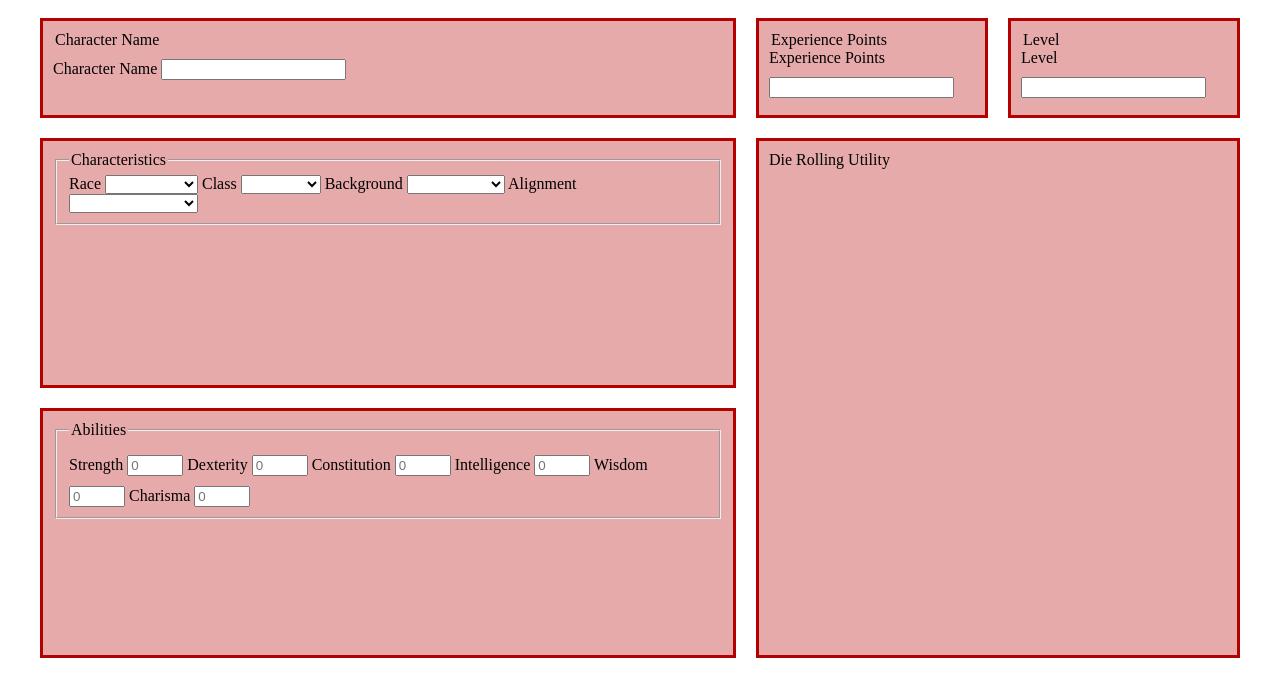
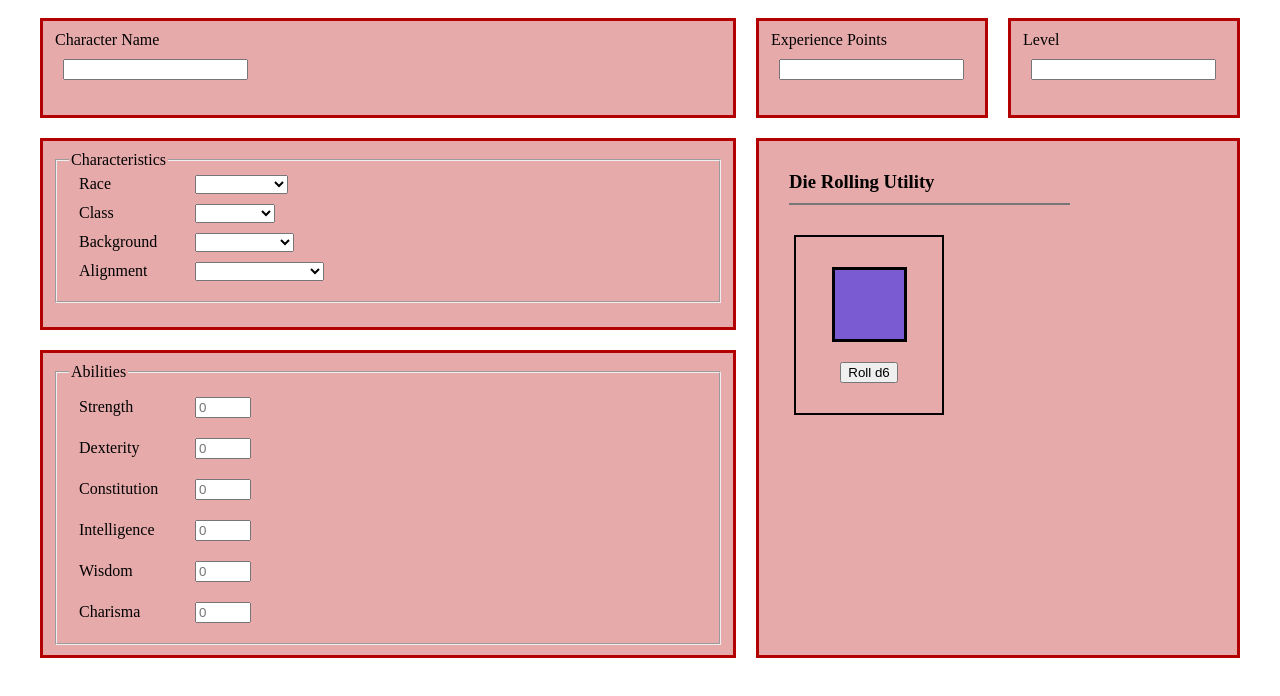
Before and after one commit to nathancfox/dnd-webapp, a plain HTML site: page app/index.html in a window 1280 px wide. Shown: the part 72-768 px from the top of the page. Drawn offline with Linux system fonts and the light colour scheme.

Commit message:
Add d6, fix alignment, correct value choices.
Fixed alignment in the characteristics and abilities sections.
Also fixed an incomplete or misordered option list for Race
and Background. Added 1 d6 to the dice rolling utility.

```diff
--- a/app/index.html
+++ b/app/index.html
@@ -6,6 +6,7 @@
         <meta name="description" content="Dungeons and Dragons 5e Character Sheet Manager">
         <title>DnD Web App</title>
         <link rel="stylesheet" href="styles/styles.css">
+        <script src="scripts/dice.js" defer></script>
     </head>
     <body>
         <header>
@@ -15,7 +16,7 @@
             <section class="module" id="cname">
                 <form autocomplete="off" name="character_name_form">
                     <legend class="module-label">Character Name</legend>
-                    <label>Character Name
+                    <label class="form-element-label">
                         <input type="text">
                     </label>
                 </form>
@@ -23,16 +24,16 @@
             <section class="module" id="exp-points">
                 <form autocomplete="off" name="characteristics_form">
                     <legend class="module-label">Experience Points</legend>
-                    <label class="module-label">Experience Points
-                        <input type="number">
+                    <label class="form-element-label">
+                        <input type="number" min="0">
                     </label>
                 </form>
             </section>
             <section class="module" id="level">
                 <form autocomplete="off" name="level_form">
                     <legend class="module-label">Level</legend>
-                    <label>Level
-                        <input type="number">
+                    <label class="form-element-label">
+                        <input type="number" min="1">
                     </label>
                 </form>
             </section>
@@ -40,21 +41,21 @@
                <form autocomplete="off" name="characteristics_form">
                     <fieldset>
                          <legend class="module-label">Characteristics</legend>
-                         <label>Race
+                         <label class="form-element-label"><span class="fixed-width-label">Race</span>
                               <select>
                                    <option value=""></option>
-                                   <option value="dragonborn">Dragonborn</option>
                                    <option value="dwarf">Dwarf</option>
                                    <option value="elf">Elf</option>
+                                   <option value="halfling">Halfling</option>
+                                   <option value="human">Human</option>
+                                   <option value="dragonborn">Dragonborn</option>
                                    <option value="gnome">Gnome</option>
                                    <option value="half_elf">Half-Elf</option>
-                                   <option value="halfling">Halfling</option>
                                    <option value="half_orc">Half-Orc</option>
-                                   <option value="human">Human</option>
                                    <option value="tiefling">Tiefling</option>
                               </select>
                          </label>
-                         <label>Class
+                         <label class="form-element-label"><span class="fixed-width-label">Class</span>
                               <select>
                                    <option value=""></option>
                                    <option value="barbarian">Barbarian</option>
@@ -71,18 +72,25 @@
                                    <option value="wizard">Wizard</option>
                               </select>
                          </label>
-                         <label>Background
+                         <label class="form-element-label"><span class="fixed-width-label">Background</span>
                               <select>
                                    <option value=""></option>
                                    <option value="acolyte">Acolyte</option>
-                                   <option value="criminal_spy">Criminal/Spy</option>
+                                   <option value="charlatan">Charlatan</option>
+                                   <option value="criminal">Criminal</option>
+                                   <option value="entertainer">Entertainer</option>
                                    <option value="folk_hero">Folk Hero</option>
+                                   <option value="guild_artisan">Guild Artisan</option>
+                                   <option value="hermit">Hermit</option>
                                    <option value="noble">Noble</option>
+                                   <option value="outlander">Outlander</option>
                                    <option value="sage">Sage</option>
+                                   <option value="sailor">Sailor</option>
                                    <option value="soldier">Soldier</option>
+                                   <option value="urchin">Urchin</option>
                               </select>
                          </label>
-                         <label>Alignment
+                         <label class="form-element-label"><span class="fixed-width-label">Alignment</span>
                               <select>
                                    <option value=""></option>
                                    <optgroup label="Lawful">
@@ -105,36 +113,38 @@
                     </fieldset>
                </form>
             </section>
-            <section class="module" id="die-roller">
-                <label class="module-label">
-                    Die Rolling Utility
-                </label>
-            </section>
             <section class="module" id="stats">
                 <form autocomplete="off" name="characteristics_form">
                     <fieldset>
                          <legend class="module-label">Abilities</legend>
-                         <label>Strength
+                         <label class="form-element-label"><span class="fixed-width-label">Strength</span>
                              <input type="number" min="1" max="30" placeholder="0">
                          </label>
-                         <label>Dexterity
+                         <label class="form-element-label"><span class="fixed-width-label">Dexterity</span>
                              <input type="number" min="1" max="30" placeholder="0">
                          </label>
-                         <label>Constitution
+                         <label class="form-element-label"><span class="fixed-width-label">Constitution</span>
                              <input type="number" min="1" max="30" placeholder="0">
                          </label>
-                         <label>Intelligence
+                         <label class="form-element-label"><span class="fixed-width-label">Intelligence</span>
                              <input type="number" min="1" max="30" placeholder="0">
                          </label>
-                         <label>Wisdom
+                         <label class="form-element-label"><span class="fixed-width-label">Wisdom</span>
                              <input type="number" min="1" max="30" placeholder="0">
                          </label>
-                         <label>Charisma
+                         <label class="form-element-label"><span class="fixed-width-label">Charisma</span>
                              <input type="number" min="1" max="30" placeholder="0">
                          </label>
                     </fieldset>
                 </form>
             </section>
+            <section class="module" id="die-roller">
+                <h3>Die Rolling Utility</h3>
+                <div class="die">
+                    <p class="die-result" id="d6-result"></p>
+                    <button type="button" id="roll-d6" class="roll-button">Roll d6</button>
+                </div>
+            </section>
         </main>
     </body>
 </html>
--- /dev/null
+++ b/app/scripts/dice.js
@@ -0,0 +1,16 @@
+const button = document.querySelector('#roll-d6');
+button.addEventListener('click', updateResult);
+result = document.querySelector('#d6-result');
+
+function updateResult() {
+    result.textContent = roll(6);
+}
+
+function getRandomInt(max) {
+    // Returns random integer in interval [0, max)
+    return Math.floor(Math.random() * max);
+}
+
+function roll(max) {
+    return getRandomInt(max) + 1;
+}
--- a/app/styles/styles.css
+++ b/app/styles/styles.css
@@ -12,11 +12,21 @@ body {
 }
 
 h1 {
-  margin-top: 10px;
-  margin-bottom: 50px;
-  padding: 10px;
-  padding-left: 0px;
-  border-bottom: 2px solid #777777;
+    margin-top: 10px;
+    margin-bottom: 50px;
+    padding: 10px;
+    padding-left: 0px;
+    border-bottom: 2px solid #777777;
+}
+
+h3 {
+    margin: 10px;
+    margin-left: 20px;
+    margin-bottom: 30px;
+    padding: 10px;
+    padding-left: 0px;
+    border-bottom: 2px solid #777777;
+    width:15em;
 }
 
 header {
@@ -41,16 +51,50 @@ main  {
     padding: 10px;
 }
 
+.form-element-label {
+    display: block;
+    margin: 10px;
+    margin-top: 0px;
+}
+
+.fixed-width-label {
+    display: inline-block;
+    width: 7em;
+}
+
 input {
     margin-top: 10px;
 }
 
-textarea {
-    box-sizing: border-box;
-    width: 97%;
-    height: 85%;
-    margin-top: 10px;
+.die {
+    margin: 10px;
+    margin-left: 25px;
+    width: 150px;
+    border: 2px solid #000000;
+    display: flex;
+    flex-direction: column;
+    justify-content: center;
+    align-items: center;
+    padding: 30px 0px 30px 0px;
 }
+
+.die-result {
+    border: 3px solid #000000;
+    background-color: #0000FF77;
+    width: 75px;
+    height: 75px;
+    margin: 0px 0px 10px 0px;
+    display: flex;
+    justify-content: center;
+    align-items: center;
+    font-size: 3em;
+}
+
+.roll-button {
+    display: block;
+    margin: 10px 0px 0px 0px;
+}
+
 
 #cname {
     grid-area: cname;
```
